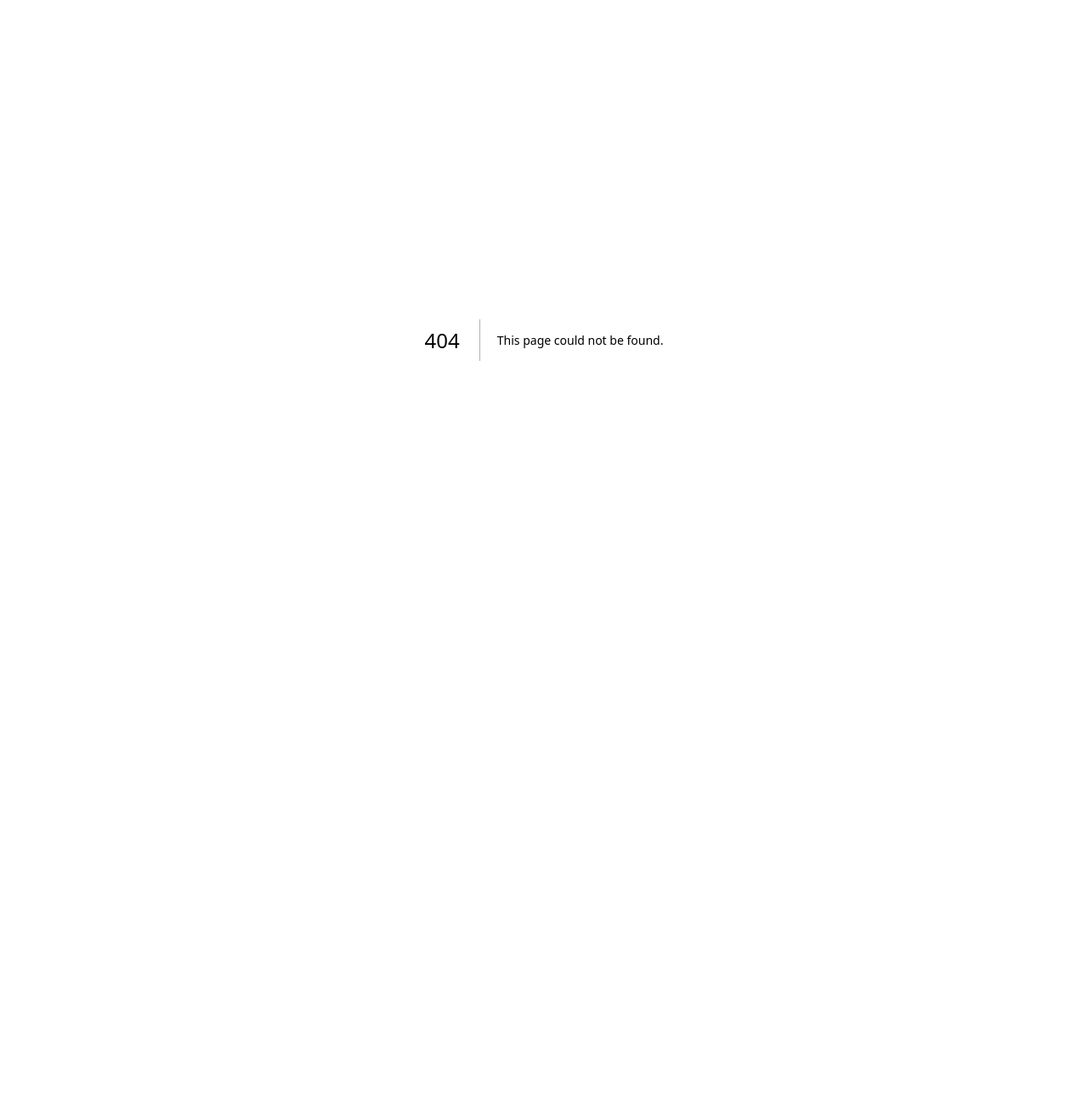
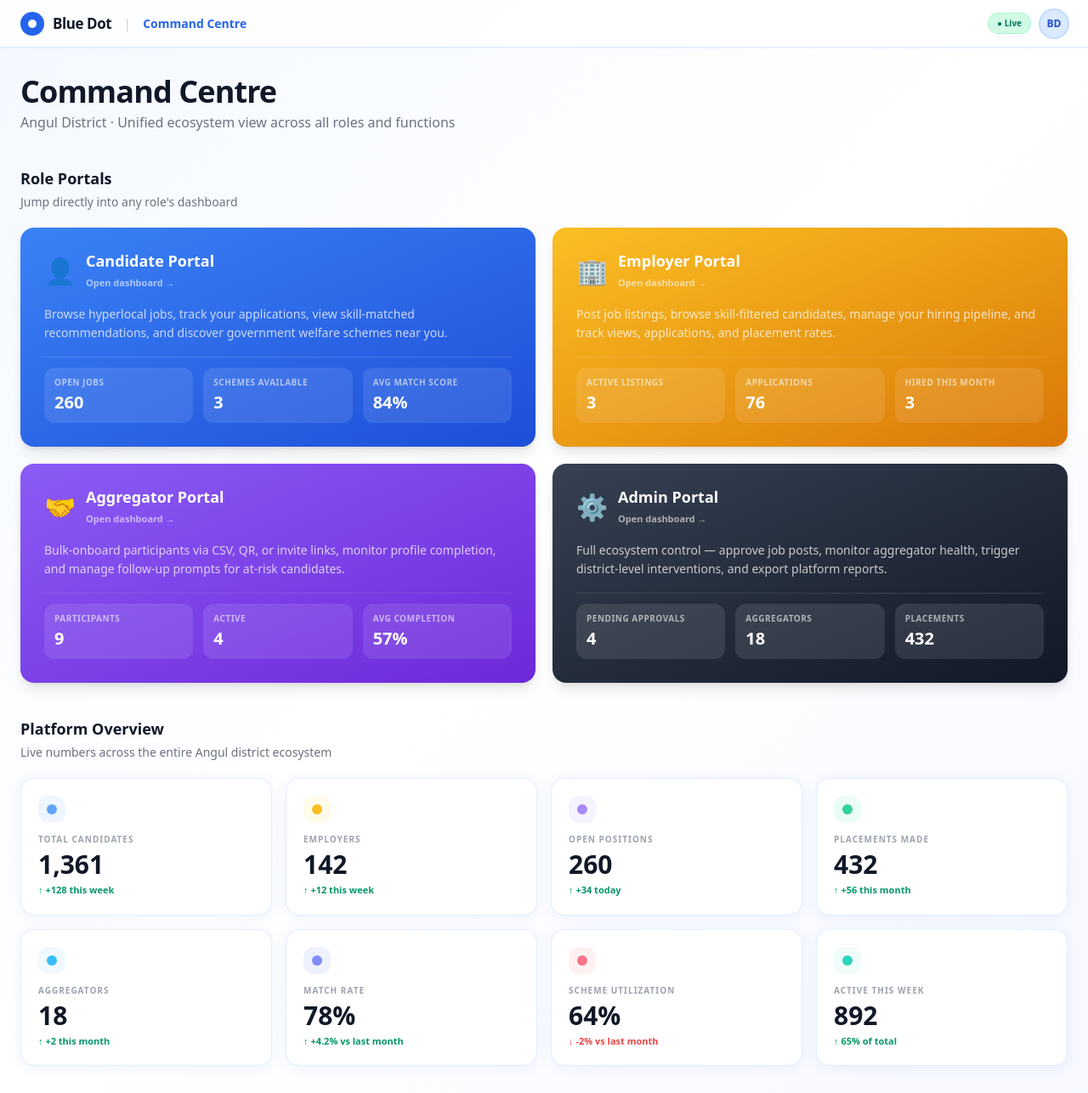
Before and after one commit to aryan2427/blue-dot, a Next.js app: page /command-centre in a window 1280 px wide. Before the commit this address had no page. Shown: the whole page at 85% size. Before the commit the page ends 800 px from the top, so only its background shows below. Built offline with nearby package versions, Linux system fonts and the light colour scheme.

Commit message:
command center page updated

```diff
--- /dev/null
+++ b/app/command-centre/page.tsx
@@ -0,0 +1,192 @@
+"use client";
+
+import Link from "next/link";
+
+// ─── Shared Design Token ──────────────────────────────────────────────────────
+
+const CARD =
+  "bg-white border border-blue-100/80 rounded-2xl shadow-[0_2px_16px_rgba(37,99,235,0.08)] hover:shadow-[0_4px_24px_rgba(37,99,235,0.14)] transition-shadow duration-200";
+
+// ─── Platform Stats Data ──────────────────────────────────────────────────────
+
+const PLATFORM_STATS = [
+  { label: "Total Candidates", value: "1,361", delta: "+128 this week", accentBg: "bg-blue-50", dot: "bg-blue-400" },
+  { label: "Employers", value: "142", delta: "+12 this week", accentBg: "bg-amber-50", dot: "bg-amber-400" },
+  { label: "Open Positions", value: "260", delta: "+34 today", accentBg: "bg-violet-50", dot: "bg-violet-400" },
+  { label: "Placements Made", value: "432", delta: "+56 this month", accentBg: "bg-emerald-50", dot: "bg-emerald-400" },
+  { label: "Aggregators", value: "18", delta: "+2 this month", accentBg: "bg-sky-50", dot: "bg-sky-400" },
+  { label: "Match Rate", value: "78%", delta: "+4.2% vs last month", accentBg: "bg-indigo-50", dot: "bg-indigo-400" },
+  { label: "Scheme Utilization", value: "64%", delta: "-2% vs last month", accentBg: "bg-rose-50", dot: "bg-rose-400" },
+  { label: "Active This Week", value: "892", delta: "65% of total", accentBg: "bg-teal-50", dot: "bg-teal-400" },
+];
+
+// ─── Role Portals Data ────────────────────────────────────────────────────────
+
+const PORTALS = [
+  {
+    label: "Candidate Portal",
+    sub: "Browse hyperlocal jobs, track your applications, view skill-matched recommendations, and discover government welfare schemes near you.",
+    href: "/dashboard/candidate",
+    bg: "from-blue-500 to-blue-700",
+    icon: "👤",
+    stats: [
+      { label: "Open Jobs", value: "260" },
+      { label: "Schemes Available", value: "3" },
+      { label: "Avg Match Score", value: "84%" },
+    ],
+  },
+  {
+    label: "Employer Portal",
+    sub: "Post job listings, browse skill-filtered candidates, manage your hiring pipeline, and track views, applications, and placement rates.",
+    href: "/dashboard/employer",
+    bg: "from-amber-400 to-amber-600",
+    icon: "🏢",
+    stats: [
+      { label: "Active Listings", value: "3" },
+      { label: "Applications", value: "76" },
+      { label: "Hired This Month", value: "3" },
+    ],
+  },
+  {
+    label: "Aggregator Portal",
+    sub: "Bulk-onboard participants via CSV, QR, or invite links, monitor profile completion, and manage follow-up prompts for at-risk candidates.",
+    href: "/dashboard/aggregator",
+    bg: "from-violet-500 to-violet-700",
+    icon: "🤝",
+    stats: [
+      { label: "Participants", value: "9" },
+      { label: "Active", value: "4" },
+      { label: "Avg Completion", value: "57%" },
+    ],
+  },
+  {
+    label: "Admin Portal",
+    sub: "Full ecosystem control — approve job posts, monitor aggregator health, trigger district-level interventions, and export platform reports.",
+    href: "/dashboard/admin",
+    bg: "from-gray-700 to-gray-900",
+    icon: "⚙️",
+    stats: [
+      { label: "Pending Approvals", value: "4" },
+      { label: "Aggregators", value: "18" },
+      { label: "Placements", value: "432" },
+    ],
+  },
+];
+
+// ─── Stat Card ────────────────────────────────────────────────────────────────
+
+function PlatformStatCard({
+  label, value, delta, accentBg, dot,
+}: {
+  label: string; value: string; delta: string; accentBg: string; dot: string;
+}) {
+  const isDown = delta.startsWith("-");
+  return (
+    <div className={`${CARD} p-5 flex flex-col gap-1`}>
+      <div className={`w-8 h-8 rounded-xl ${accentBg} flex items-center justify-center mb-2`}>
+        <div className={`w-3 h-3 rounded-full ${dot}`} />
+      </div>
+      <span className="text-[10px] uppercase tracking-widest text-gray-400 font-semibold">{label}</span>
+      <span className="text-3xl font-black text-gray-900">{value}</span>
+      <span className={`text-[11px] font-semibold ${isDown ? "text-red-500" : "text-emerald-600"}`}>
+        {isDown ? "↓" : "↑"} {delta}
+      </span>
+    </div>
+  );
+}
+
+// ─── Main Page ────────────────────────────────────────────────────────────────
+
+export default function CommandCentre() {
+  return (
+    <div className="min-h-screen bg-gradient-to-br from-blue-50/70 via-white to-indigo-50/50">
+
+      {/* Navbar */}
+      <nav className="bg-white/80 backdrop-blur-sm border-b border-blue-100 px-6 h-14 flex items-center sticky top-0 z-50 shadow-sm shadow-blue-100/50">
+        <div className="max-w-7xl w-full mx-auto flex items-center justify-between">
+          <div className="flex items-center gap-2.5">
+            <div className="w-7 h-7 rounded-full bg-blue-600 flex items-center justify-center">
+              <div className="w-2.5 h-2.5 rounded-full bg-white" />
+            </div>
+            <span className="font-bold text-[17px] tracking-tight text-gray-900">Blue Dot</span>
+            <span className="text-gray-300 mx-1">|</span>
+            <span className="text-sm font-semibold text-blue-600">Command Centre</span>
+          </div>
+          <div className="flex items-center gap-3">
+            <span className="text-[10px] font-semibold bg-emerald-100 text-emerald-700 ring-1 ring-emerald-200 px-2.5 py-1 rounded-full">
+              ● Live
+            </span>
+            <div className="w-8 h-8 rounded-full bg-blue-100 ring-2 ring-blue-200 text-blue-700 flex items-center justify-center font-bold text-xs">
+              BD
+            </div>
+          </div>
+        </div>
+      </nav>
+
+      <div className="max-w-7xl mx-auto px-6 py-8 flex flex-col gap-10">
+
+        {/* Page header */}
+        <div>
+          <h1 className="text-4xl font-black text-gray-900 tracking-tight">Command Centre</h1>
+          <p className="text-gray-500 mt-1">
+            Angul District · Unified ecosystem view across all roles and functions
+          </p>
+        </div>
+
+        {/* ── Role Portal Cards ── */}
+        <section>
+          <h2 className="text-lg font-black text-gray-900 mb-1">Role Portals</h2>
+          <p className="text-sm text-gray-500 mb-5">Jump directly into any role&apos;s dashboard</p>
+
+          <div className="grid grid-cols-2 gap-5">
+            {PORTALS.map((p) => (
+              <Link
+                key={p.label}
+                href={p.href}
+                className={`bg-gradient-to-br ${p.bg} rounded-2xl p-7 flex flex-col gap-4 hover:scale-[1.015] transition-transform shadow-lg group`}
+              >
+                {/* Icon + title */}
+                <div className="flex items-center gap-3">
+                  <span className="text-3xl">{p.icon}</span>
+                  <div>
+                    <p className="font-black text-white text-lg leading-tight">{p.label}</p>
+                    <span className="text-[11px] font-semibold text-white/60 group-hover:text-white/80 transition">
+                      Open dashboard →
+                    </span>
+                  </div>
+                </div>
+
+                {/* Description */}
+                <p className="text-sm text-white/75 leading-relaxed">{p.sub}</p>
+
+                {/* Mini stats row */}
+                <div className="flex gap-3 pt-3 border-t border-white/10">
+                  {p.stats.map((s) => (
+                    <div key={s.label} className="flex-1 bg-white/10 rounded-xl px-3 py-2.5">
+                      <p className="text-[10px] text-white/60 uppercase tracking-wider font-semibold">{s.label}</p>
+                      <p className="text-xl font-black text-white mt-0.5">{s.value}</p>
+                    </div>
+                  ))}
+                </div>
+              </Link>
+            ))}
+          </div>
+        </section>
+
+        {/* ── Platform Overview Stats ── */}
+        <section>
+          <h2 className="text-lg font-black text-gray-900 mb-1">Platform Overview</h2>
+          <p className="text-sm text-gray-500 mb-5">
+            Live numbers across the entire Angul district ecosystem
+          </p>
+          <div className="grid grid-cols-4 gap-4">
+            {PLATFORM_STATS.map((s) => (
+              <PlatformStatCard key={s.label} {...s} />
+            ))}
+          </div>
+        </section>
+
+      </div>
+    </div>
+  );
+}
```
